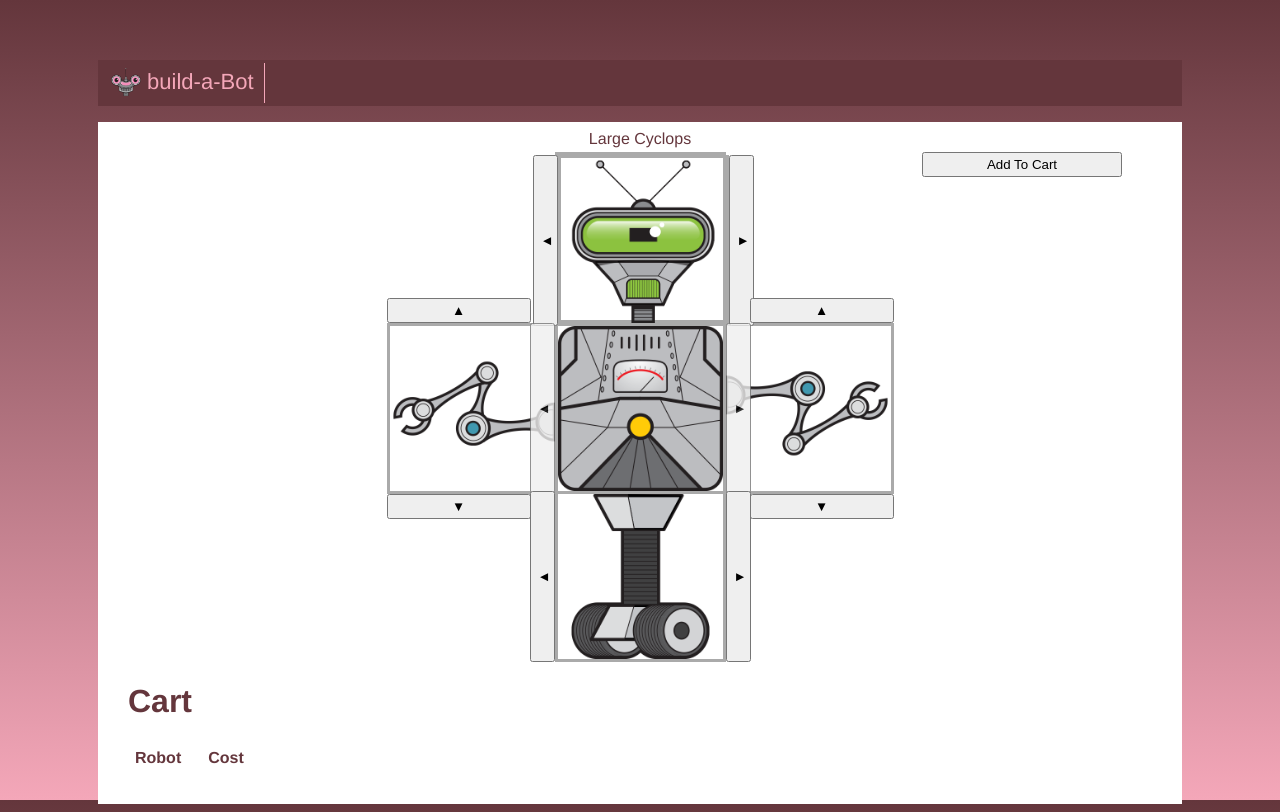
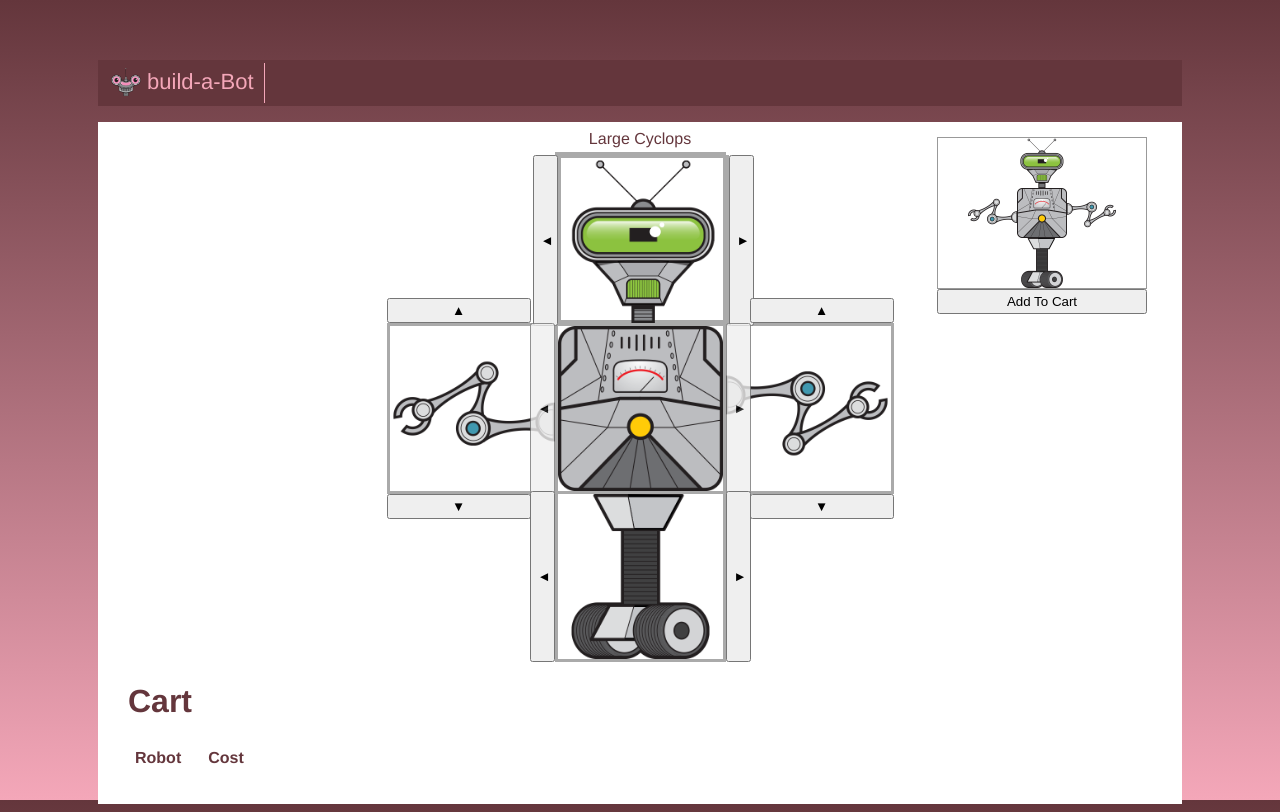
Before and after one commit to MurphLu/vue-fundamentails, a Vue app: page / in a window 1280 px wide. Built offline with nearby package versions, Linux system fonts and the light colour scheme.

Commit message:
add preview view

```diff
--- a/src/builder/PartsSelector.vue
+++ b/src/builder/PartsSelector.vue
@@ -18,7 +18,7 @@
 }
 export default {
   created() {
-    this.$emit('partSelected', this.selectedPart);
+    this.emitSelectedPart();
   },
   data() {
     return { selectedPartIndex: 0 };
@@ -42,19 +42,22 @@
     },
   },
   methods: {
+    emitSelectedPart() {
+      this.$emit('partSelected', this.selectedPart);
+    },
     selectNextPart() {
       this.selectedPartIndex = getNextValidIndex(
         this.selectedPartIndex,
         this.parts.length,
       );
-      this.$emit('partSelected', this.selectedPart);
+      this.emitSelectedPart();
     },
     selectPreviousPart() {
       this.selectedPartIndex = getPreviousValidIndex(
         this.selectedPartIndex,
         this.parts.length,
       );
-      this.$emit('partSelected', this.selectedPart);
+      this.emitSelectedPart();
     },
   },
 };
--- a/src/builder/RobotBuilder.vue
+++ b/src/builder/RobotBuilder.vue
@@ -1,6 +1,21 @@
 <template>
   <div class="content">
-    <button class="add-to-cart" @click="addToCart()">Add To Cart</button>
+     <div class="preview">
+      <div class="preview-content">
+        <div class="top-row">
+          <img :src="selectedRobot.head.src"/>
+        </div>
+        <div class="middle-row">
+          <img :src="selectedRobot.leftArm.src" class="rotate-left"/>
+          <img :src="selectedRobot.torso.src"/>
+          <img :src="selectedRobot.rightArm.src" class="rotate-right"/>
+        </div>
+        <div class="bottom-row">
+          <img :src="selectedRobot.base.src"/>
+        </div>
+      </div>
+      <button class="add-to-cart" @click="addToCart()">Add To Cart</button>
+    </div>
     <div class="top-row">
       <!-- style Binding -->
       <!-- <div class="top part" :style="headBorderStyle">    -->
@@ -224,9 +239,7 @@
   position: relative;
 }
 .add-to-cart {
-  position: absolute;
-  right: 30px;
-  width: 200px;
+  width: 210px;
   padding: 3px;
 }
 .cart-title {
@@ -244,4 +257,26 @@
 .sale-border {
   border: 3px solid red;
 }
+
+.preview {
+  position: absolute;
+  top: -20px;
+  right: 0;
+  width: 210px;
+  height: 210px;
+  padding: 5px;
+}
+.preview-content {
+  border: 1px solid #999;
+}
+.preview img {
+  width: 50px;
+  height: 50px;
+}
+.rotate-right {
+  transform: rotate(90deg);
+}
+.rotate-left {
+  transform: rotate(-90deg);
+}
 </style>
```
